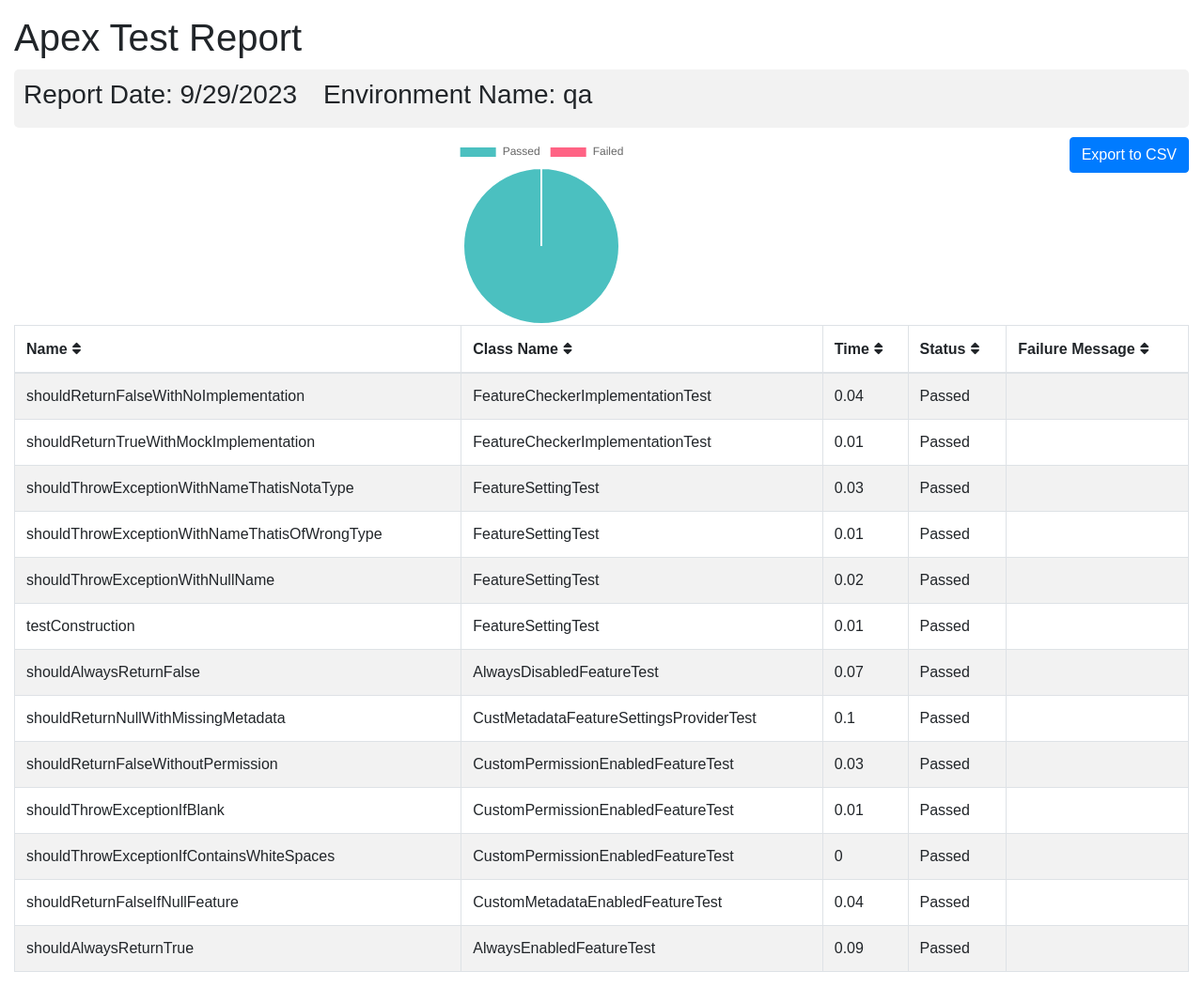
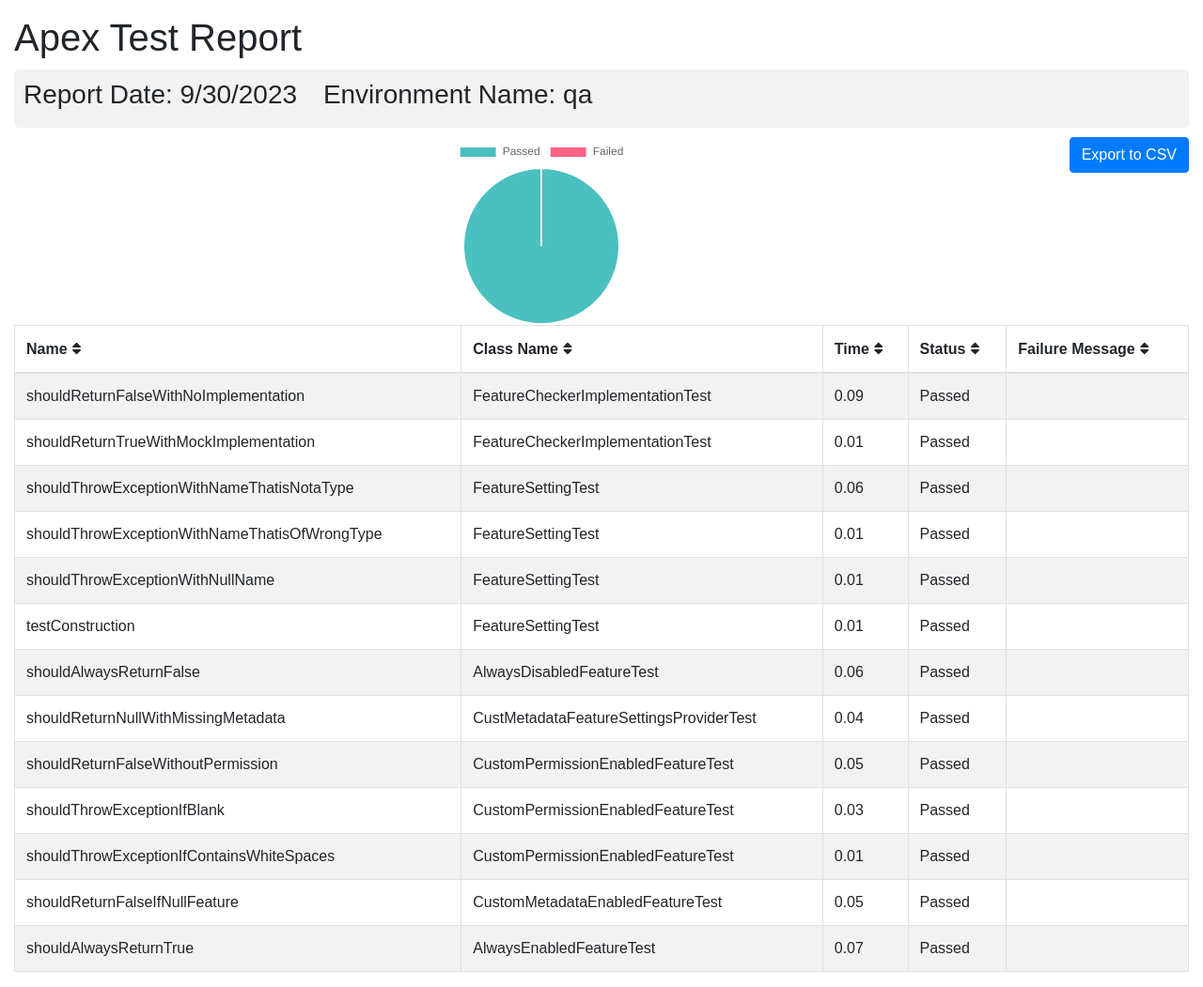
Before and after one commit to flxbl-io/sfops-dashboard, a Jekyll site: the page apextestResults/qa.html, which Jekyll copies as it is, in a window 1280 px wide. Shown: the whole page at 94% size. Built offline with Jekyll 4.4.1, drawn with Linux system fonts in a browser that asks for light colours.

Commit message:
updated test results of qa

```diff
--- a/apextestResults/qa.html
+++ b/apextestResults/qa.html
@@ -102,7 +102,7 @@
       <div class="container-fluid">
         <h1 class="mt-3">Apex Test Report</h1>
         <div class="info-card">
-        <h3>Report Date: 9/29/2023 <span style="margin-left: 20px;">Environment Name: qa</span></h3>
+        <h3>Report Date: 9/30/2023 <span style="margin-left: 20px;">Environment Name: qa</span></h3>
         </div>
         <button onclick="exportTableToCSV('testReport.csv')" class="btn btn-primary float-right">Export to CSV</button>
         <div id="chart-container">
@@ -123,7 +123,7 @@
         <tr>
           <td>shouldReturnFalseWithNoImplementation</td>
           <td>FeatureCheckerImplementationTest</td>
-          <td>0.04</td>
+          <td>0.09</td>
           <td>Passed</td>
           <td></td>
         </tr>
@@ -137,7 +137,7 @@
         <tr>
           <td>shouldThrowExceptionWithNameThatisNotaType</td>
           <td>FeatureSettingTest</td>
-          <td>0.03</td>
+          <td>0.06</td>
           <td>Passed</td>
           <td></td>
         </tr>
@@ -151,7 +151,7 @@
         <tr>
           <td>shouldThrowExceptionWithNullName</td>
           <td>FeatureSettingTest</td>
-          <td>0.02</td>
+          <td>0.01</td>
           <td>Passed</td>
           <td></td>
         </tr>
@@ -165,49 +165,49 @@
         <tr>
           <td>shouldAlwaysReturnFalse</td>
           <td>AlwaysDisabledFeatureTest</td>
-          <td>0.07</td>
+          <td>0.06</td>
           <td>Passed</td>
           <td></td>
         </tr>
         <tr>
           <td>shouldReturnNullWithMissingMetadata</td>
           <td>CustMetadataFeatureSettingsProviderTest</td>
-          <td>0.1</td>
+          <td>0.04</td>
           <td>Passed</td>
           <td></td>
         </tr>
         <tr>
           <td>shouldReturnFalseWithoutPermission</td>
           <td>CustomPermissionEnabledFeatureTest</td>
-          <td>0.03</td>
+          <td>0.05</td>
           <td>Passed</td>
           <td></td>
         </tr>
         <tr>
           <td>shouldThrowExceptionIfBlank</td>
           <td>CustomPermissionEnabledFeatureTest</td>
-          <td>0.01</td>
+          <td>0.03</td>
           <td>Passed</td>
           <td></td>
         </tr>
         <tr>
           <td>shouldThrowExceptionIfContainsWhiteSpaces</td>
           <td>CustomPermissionEnabledFeatureTest</td>
-          <td>0</td>
+          <td>0.01</td>
           <td>Passed</td>
           <td></td>
         </tr>
         <tr>
           <td>shouldReturnFalseIfNullFeature</td>
           <td>CustomMetadataEnabledFeatureTest</td>
-          <td>0.04</td>
+          <td>0.05</td>
           <td>Passed</td>
           <td></td>
         </tr>
         <tr>
           <td>shouldAlwaysReturnTrue</td>
           <td>AlwaysEnabledFeatureTest</td>
-          <td>0.09</td>
+          <td>0.07</td>
           <td>Passed</td>
           <td></td>
         </tr>
```
